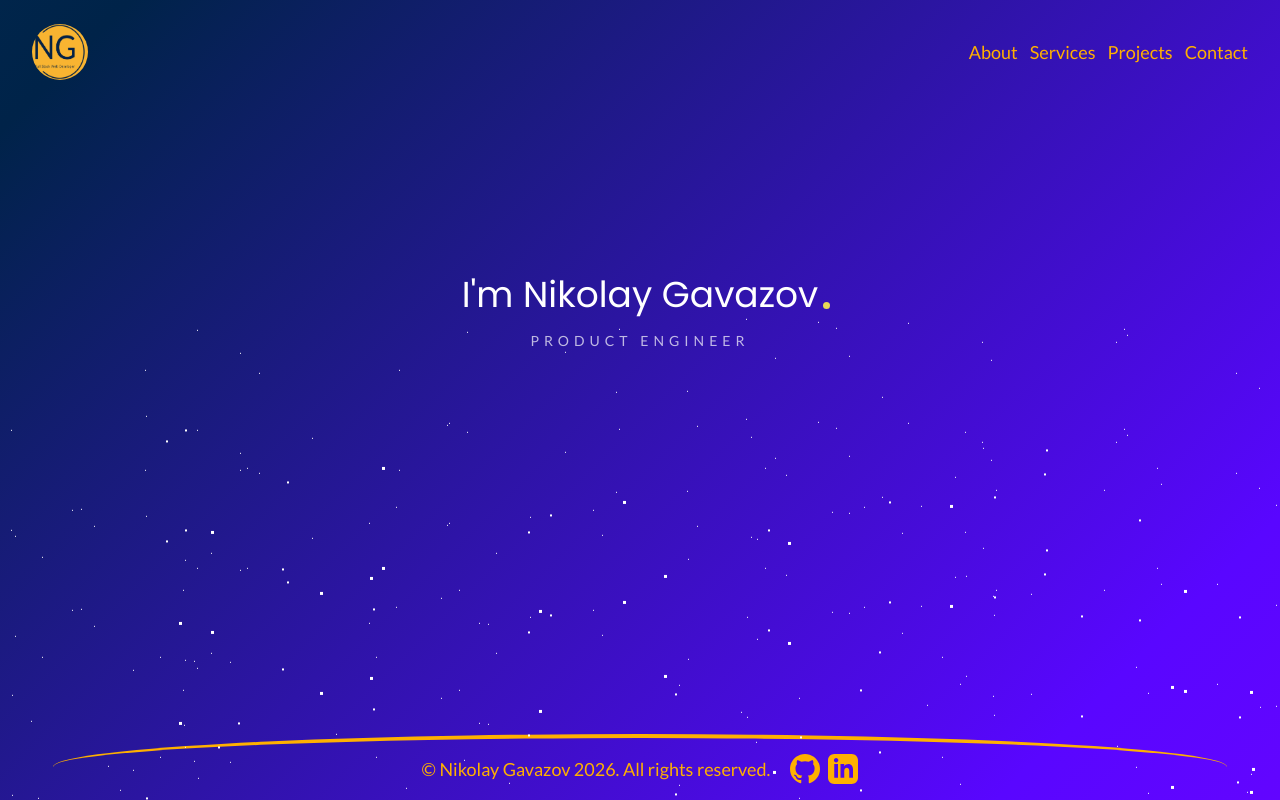
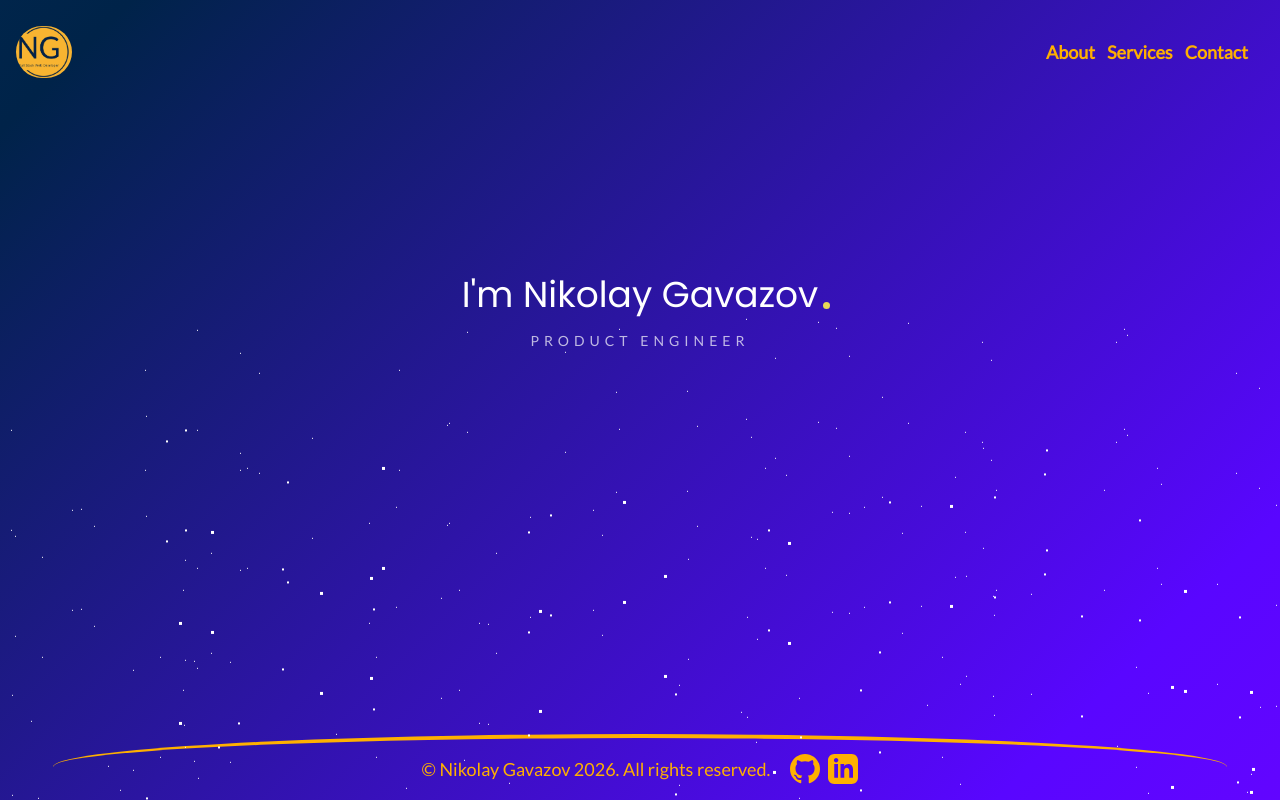
Before and after one commit to Nikolay-Gavazov/MyWebPage, a Next.js app: page / in a window 1280 px wide. Built offline with nearby package versions, Linux system fonts and the light colour scheme.

Commit message:
Update Nav.tsx
Make mobile navigation

```diff
--- a/src/components/Nav.tsx
+++ b/src/components/Nav.tsx
@@ -2,17 +2,30 @@
 
 import NavLink from "next/link";
 import Image from "next/image";
+import { useEffect, useState } from "react";
 import { usePathname } from "next/navigation";
+
+const navItems = [
+  { href: "/about", label: "About" },
+  { href: "/services", label: "Services" },
+  { href: "/contacts", label: "Contact" },
+];
 
 export default function Nav() {
   const pathname = usePathname();
+  const [isOpen, setIsOpen] = useState(false);
+
+  useEffect(() => {
+    setIsOpen(false);
+  }, [pathname]);
+
   return (
-    <nav className="flex w-full pt-6">
-      <div className="lg:flex w-full justify-between hidden items-center">
-        <div className="flex ">
-          <NavLink href={"/"} className="flex gap-2 flex-center w-14 h-14">
+    <nav className="w-full pt-6">
+      <div className="hidden w-full items-center justify-between lg:flex">
+        <div className="flex">
+          <NavLink href={"/"} className="flex h-14 w-14 items-center justify-center">
             <Image
-              className="opacity-100 rounded-full ms-8"
+              className="rounded-full opacity-100 ms-8"
               width={60}
               height={60}
               src="/assets/images/ng-logo2.png"
@@ -20,79 +33,76 @@ export default function Nav() {
             />
           </NavLink>
         </div>
-        <div className="flex gap-3 me-8">
+
+        <div className="me-8 flex gap-3">
+          {navItems.map((item) => (
             <NavLink
-            className={`text-lg font-semibolt text-[#ffb000] ease-in-out duration-150 hover:text-xl link ${
-              pathname === "/about" ? "active" : ""
+              key={item.href}
+              href={item.href}
+              className={`text-lg font-semibold text-[#ffb000] transition-all duration-150 hover:text-xl link ${
+                pathname === item.href ? "active" : ""
               }`}
-            href={"/about"}
             >
-            About
+              {item.label}
             </NavLink>
-          <NavLink
-            className={`text-lg font-semibolt text-[#ffb000] ease-in-out duration-150 hover:text-xl link ${
-              pathname === "/services" ? "active" : ""
-            }`}
-            href={"/services"}
-          >
-            Services
-          </NavLink>
-          <NavLink
-            className={`text-lg font-semibolt text-[#ffb000] ease-in-out duration-150 hover:text-xl link ${
-              pathname === "/projects" ? "active" : ""
-            }`}
-            href={"/projects"}
-          >
-            Projects
-          </NavLink>
-          <NavLink
-            className={`text-lg font-semibolt text-[#ffb000] ease-in-out duration-150 hover:text-xl link ${
-              pathname === "/contacts" ? "active" : ""
-            }`}
-            href={"/contacts"}
-          >
-            Contact
-          </NavLink>
+          ))}
         </div>
       </div>
-      {/* Mobile nav */}
-      <div className="sm:flex justify-between w-full hidden">
-        <NavLink href={"/"} className="flex gap-2 flex-center w-14 h-14">
+
+      <div className="flex w-full items-center justify-between px-4 lg:hidden">
+        <NavLink href={"/"} className="flex h-14 w-14 items-center justify-center">
           <Image
-            className="opacity-100 rounded-full ms-8"
-            width={60}
-            height={60}
-            src="/assets/images/ng-logo.png"
+            className="rounded-full opacity-100"
+            width={52}
+            height={52}
+            src="/assets/images/ng-logo2.png"
             alt="Nikolay Gavazov Logo"
           />
         </NavLink>
-        <div className="flex flex-col ">
+
+        <button
+          type="button"
+          aria-label="Toggle navigation menu"
+          aria-expanded={isOpen}
+          onClick={() => setIsOpen((prev) => !prev)}
+          className="relative flex h-11 w-11 flex-col items-center justify-center gap-1.5 rounded-xl border border-[#ffb000]/60 bg-[#0f1b2c]/60 p-2.5 shadow-lg"
+        >
+          <span
+            className={`block h-0.5 w-6 rounded-full bg-[#ffb000] transition-all duration-300 ${
+              isOpen ? "translate-y-2 rotate-45" : ""
+            }`}
+          />
+          <span
+            className={`block h-0.5 w-6 rounded-full bg-[#ffb000] transition-all duration-300 ${
+              isOpen ? "opacity-0" : "opacity-100"
+            }`}
+          />
+          <span
+            className={`block h-0.5 w-6 rounded-full bg-[#ffb000] transition-all duration-300 ${
+              isOpen ? "-translate-y-2 -rotate-45" : ""
+            }`}
+          />
+        </button>
+      </div>
+
+      {isOpen && (
+        <div className="px-4 pb-4 lg:hidden flex justify-end">
+          <div className="w-[70%] mt-2 flex flex-col gap-2 rounded-2xl border border-[#ffb000]/50 bg-[#0f1b2c]/80 p-4 shadow-xl backdrop-blur-sm">
+            {navItems.map((item) => (
               <NavLink
-            className="text-lg font-medium text-white opacity-80 ease-in-out duration-150 hover:opacity-100 hover:text-xl"
-            href={"/about"}
+                key={item.href}
+                href={item.href}
+                onClick={() => setIsOpen(false)}
+                className={`rounded-lg px-3 py-2 text-base font-semibold text-[#ffb000] transition-all duration-150 ${
+                  pathname === item.href ? "bg-[#ffb000]/10" : ""
+                }`}
               >
-            About
+                {item.label}
               </NavLink>
-          <NavLink
-            className="text-lg font-medium text-white opacity-80 ease-in-out duration-150 hover:opacity-100 hover:text-xl"
-            href={"/services"}
-          >
-            Services
-          </NavLink>
-          <NavLink
-            className="text-lg font-medium text-white opacity-80 ease-in-out duration-150 hover:opacity-100 hover:text-xl"
-            href={"/projects"}
-          >
-            Projects
-          </NavLink>
-          <NavLink
-            className="text-lg font-medium text-white opacity-80 ease-in-out duration-150 hover:opacity-100 hover:text-xl"
-            href={"/contacts"}
-          >
-            Contact
-          </NavLink>
+            ))}
           </div>
         </div>
+      )}
     </nav>
   );
 }
```
Lines whose indentation alone changed are shown as unchanged.
